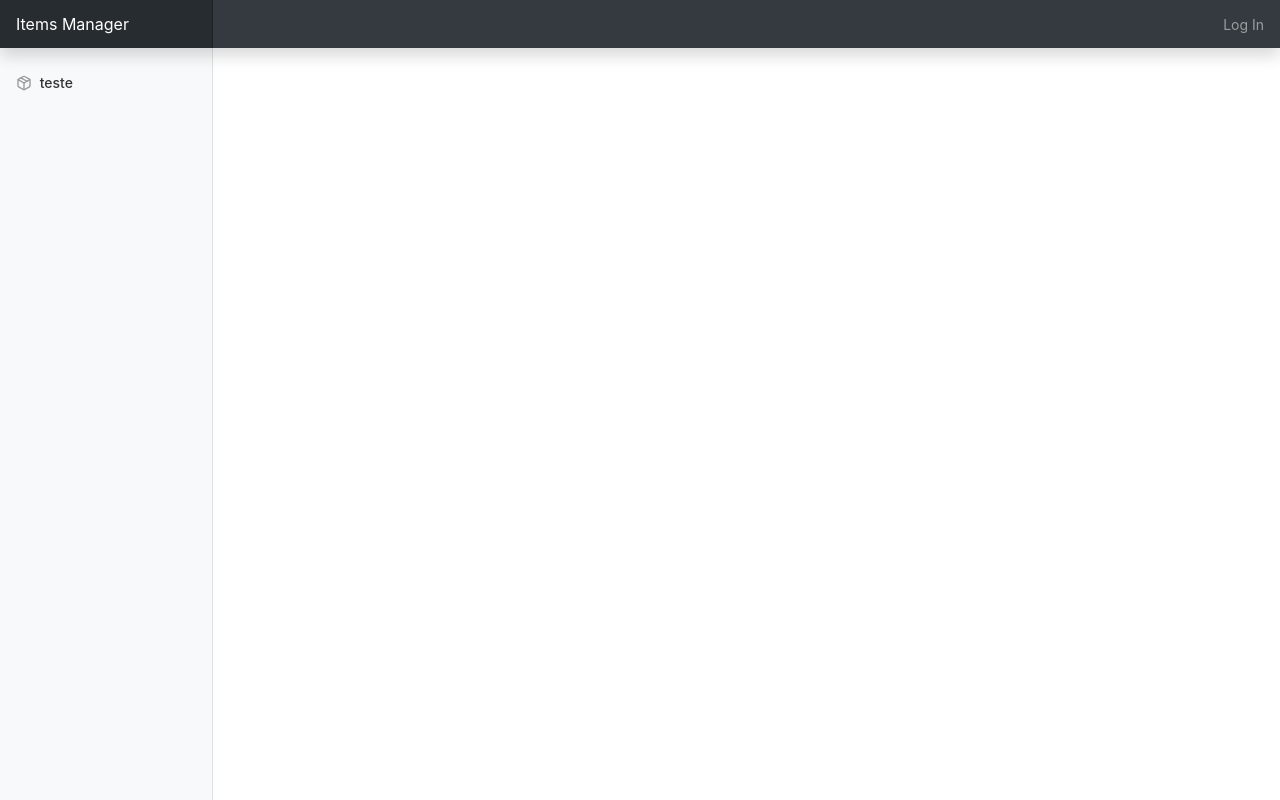
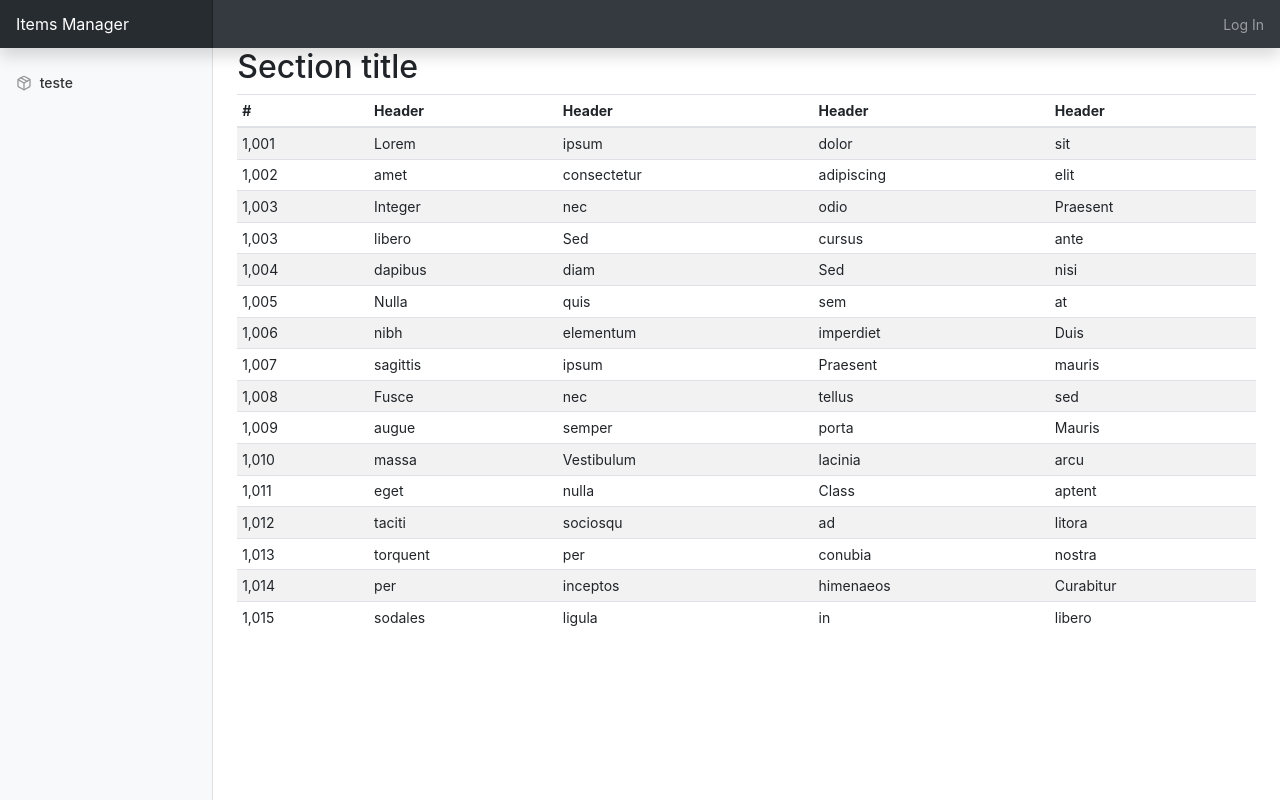
Before and after one commit to fredgido/ShiftItemsManager, a Flask app: page / in a window 1280 px wide. Run offline with Flask 2, Linux system fonts and the light colour scheme; data comes from the database, SQL or seed files in the repository; some libraries are stand-ins or nearby versions.

Commit message:
more views

```diff
--- a/templates/dashindex.html
+++ b/templates/dashindex.html
@@ -95,21 +95,138 @@
       </div>
     </nav>
 
-<!--    <main role="main" class="col-md-9 ml-sm-auto col-lg-10 px-md-4">-->
-<!--      <div class="d-flex justify-content-between flex-wrap flex-md-nowrap align-items-center pt-3 pb-2 mb-3 border-bottom">-->
-<!--        <h1 class="h2">Dashboard</h1>-->
-<!--        <div class="btn-toolbar mb-2 mb-md-0">-->
-<!--          <div class="btn-group mr-2">-->
-<!--            <button type="button" class="btn btn-sm btn-outline-secondary">Share</button>-->
-<!--            <button type="button" class="btn btn-sm btn-outline-secondary">Export</button>-->
-<!--          </div>-->
-<!--          <button type="button" class="btn btn-sm btn-outline-secondary dropdown-toggle">-->
-<!--            <span data-feather="calendar"></span>-->
-<!--            This week-->
-<!--          </button>-->
-<!--        </div>-->
-<!--      </div>-->
-<!--    </main>-->
+    <main role="main" class="col-md-9 ml-sm-auto col-lg-10 px-md-4">
+
+
+      <h2>Section title</h2>
+      <div class="table-responsive">
+        <table class="table table-striped table-sm">
+          <thead>
+            <tr>
+              <th>#</th>
+              <th>Header</th>
+              <th>Header</th>
+              <th>Header</th>
+              <th>Header</th>
+            </tr>
+          </thead>
+          <tbody>
+            <tr>
+              <td>1,001</td>
+              <td>Lorem</td>
+              <td>ipsum</td>
+              <td>dolor</td>
+              <td>sit</td>
+            </tr>
+            <tr>
+              <td>1,002</td>
+              <td>amet</td>
+              <td>consectetur</td>
+              <td>adipiscing</td>
+              <td>elit</td>
+            </tr>
+            <tr>
+              <td>1,003</td>
+              <td>Integer</td>
+              <td>nec</td>
+              <td>odio</td>
+              <td>Praesent</td>
+            </tr>
+            <tr>
+              <td>1,003</td>
+              <td>libero</td>
+              <td>Sed</td>
+              <td>cursus</td>
+              <td>ante</td>
+            </tr>
+            <tr>
+              <td>1,004</td>
+              <td>dapibus</td>
+              <td>diam</td>
+              <td>Sed</td>
+              <td>nisi</td>
+            </tr>
+            <tr>
+              <td>1,005</td>
+              <td>Nulla</td>
+              <td>quis</td>
+              <td>sem</td>
+              <td>at</td>
+            </tr>
+            <tr>
+              <td>1,006</td>
+              <td>nibh</td>
+              <td>elementum</td>
+              <td>imperdiet</td>
+              <td>Duis</td>
+            </tr>
+            <tr>
+              <td>1,007</td>
+              <td>sagittis</td>
+              <td>ipsum</td>
+              <td>Praesent</td>
+              <td>mauris</td>
+            </tr>
+            <tr>
+              <td>1,008</td>
+              <td>Fusce</td>
+              <td>nec</td>
+              <td>tellus</td>
+              <td>sed</td>
+            </tr>
+            <tr>
+              <td>1,009</td>
+              <td>augue</td>
+              <td>semper</td>
+              <td>porta</td>
+              <td>Mauris</td>
+            </tr>
+            <tr>
+              <td>1,010</td>
+              <td>massa</td>
+              <td>Vestibulum</td>
+              <td>lacinia</td>
+              <td>arcu</td>
+            </tr>
+            <tr>
+              <td>1,011</td>
+              <td>eget</td>
+              <td>nulla</td>
+              <td>Class</td>
+              <td>aptent</td>
+            </tr>
+            <tr>
+              <td>1,012</td>
+              <td>taciti</td>
+              <td>sociosqu</td>
+              <td>ad</td>
+              <td>litora</td>
+            </tr>
+            <tr>
+              <td>1,013</td>
+              <td>torquent</td>
+              <td>per</td>
+              <td>conubia</td>
+              <td>nostra</td>
+            </tr>
+            <tr>
+              <td>1,014</td>
+              <td>per</td>
+              <td>inceptos</td>
+              <td>himenaeos</td>
+              <td>Curabitur</td>
+            </tr>
+            <tr>
+              <td>1,015</td>
+              <td>sodales</td>
+              <td>ligula</td>
+              <td>in</td>
+              <td>libero</td>
+            </tr>
+          </tbody>
+        </table>
+      </div>
+    </main>
 
   </div>
 </div>
```
